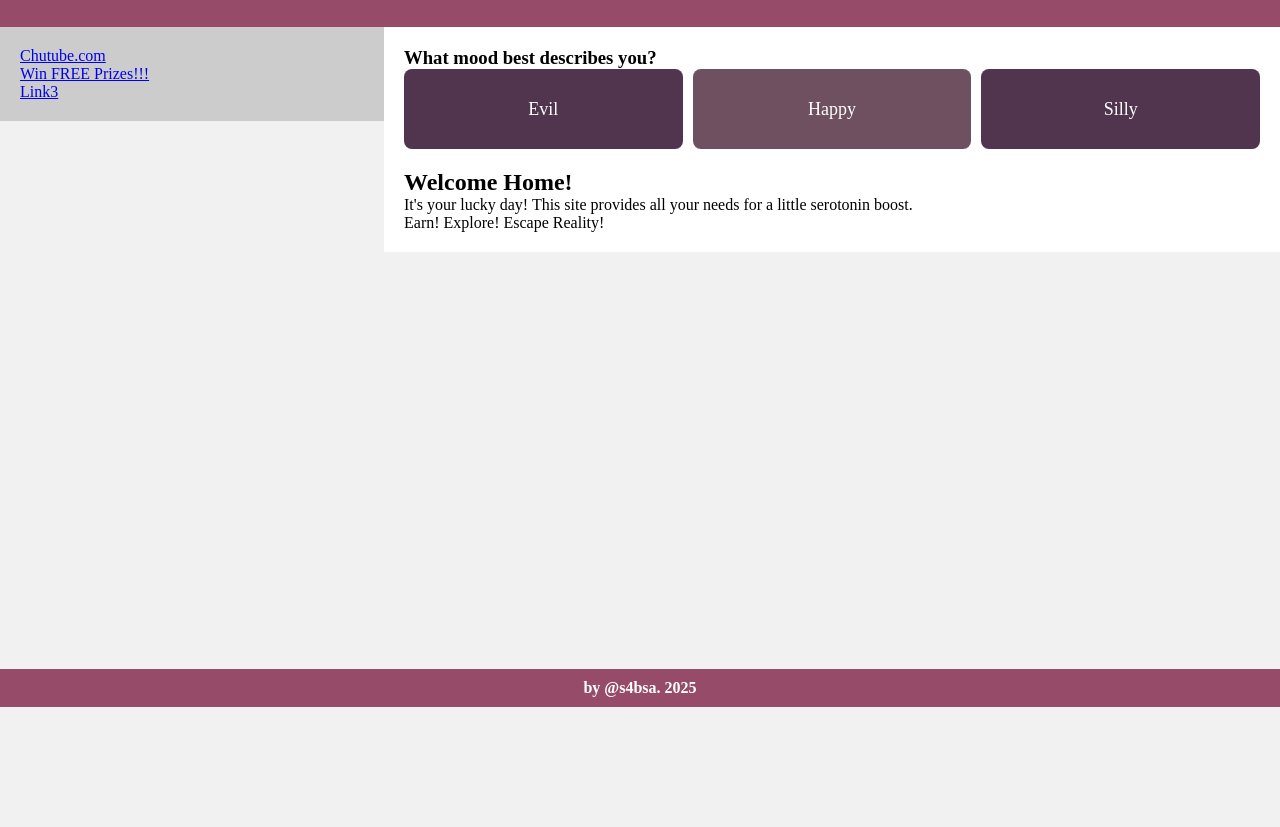
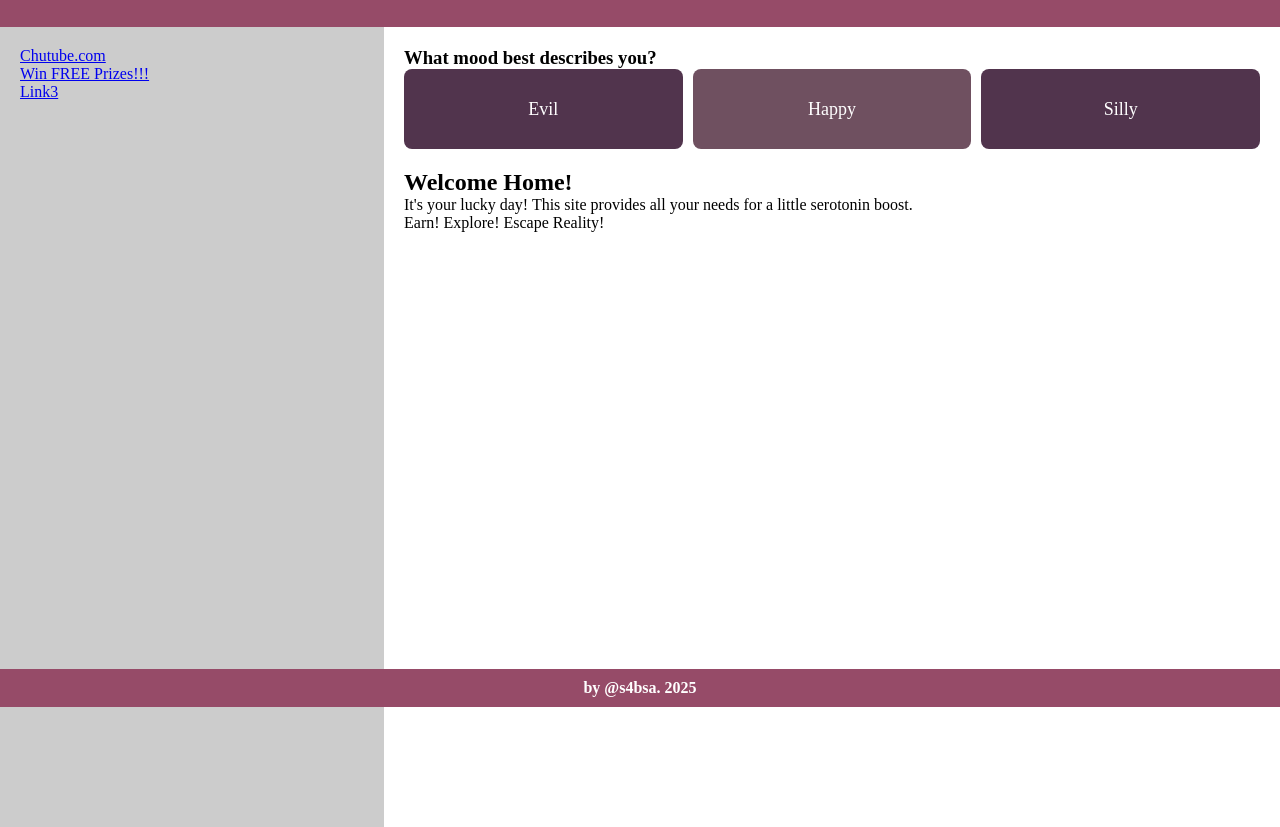
Before and after one commit to s4bsa/nnnnn, a plain HTML site: page index.html in a window 1280 px wide. Shown: the part 93-920 px from the top of the page. Before the commit the page ends 800 px from the top, so only its background shows below. Drawn offline with Linux system fonts and the light colour scheme.

Commit message:
Update index.html

```diff
--- a/index.html
+++ b/index.html
@@ -30,14 +30,16 @@
         .container {
             display: flex;
             width: 100%;
-            min-height: 100%;
+            min-height: 100vh;
         }
 
         nav {
             width: 30%;
             background: #ccc;
             padding: 20px;
-            height: 100%;
+            height: 100vh;
+            position: sticky;
+            top: 0;
         }
 
         nav ul {
```
